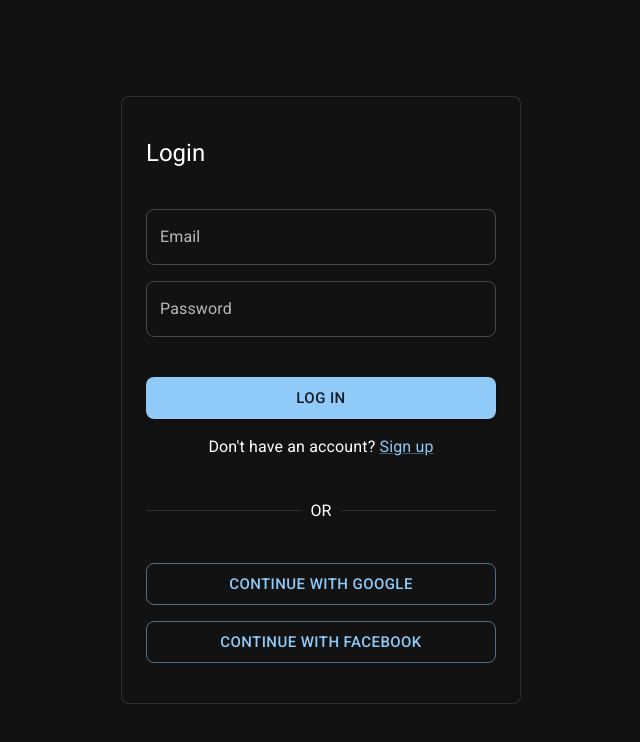
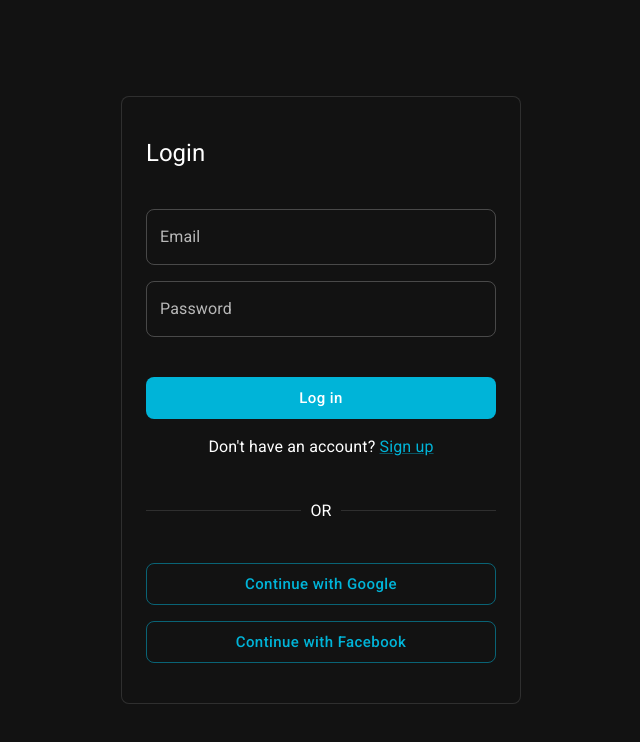
Before and after one commit to temarych/vite-template, a React (Vite) app: page /login in a window 1280 px wide. Shown: the top 742 px of the page, without its empty margins (319-959 px from the left). Built offline with nearby package versions, Linux system fonts and the light colour scheme.

Commit message:
feat(theme): add color modes

```diff
--- a/package.json
+++ b/package.json
@@ -15,6 +15,8 @@
     "@emotion/react": "^11.13.0",
     "@emotion/styled": "^11.13.0",
     "@hookform/resolvers": "^3.9.0",
+    "@mui/icons-material": "^5.16.7",
+    "@mui/lab": "^5.0.0-alpha.173",
     "@mui/material": "^5.16.7",
     "@reduxjs/toolkit": "^2.2.7",
     "react": "^18.3.1",
--- a/src/App.tsx
+++ b/src/App.tsx
@@ -1,12 +1,20 @@
 import { CssBaseline, ThemeProvider } from '@mui/material';
 import { BrowserRouter, Route, Routes } from 'react-router-dom';
+import { useMemo } from 'react';
+import { selectMode } from '@store/features/theme';
 import { Home } from '@modules/home';
 import { Login } from '@modules/auth/pages/Login';
 import { Signup } from '@modules/auth/pages/Signup';
 import { AuthLayout } from '@modules/auth/components/AuthLayout';
-import { theme } from './theme';
+import { useAppSelector } from './store';
+import { createTheme } from './theme';
 
-export const App = () => (
+export const App = () => {
+  const mode = useAppSelector(selectMode);
+
+  const theme = useMemo(() => createTheme(mode), [mode]);
+
+  return (
     <ThemeProvider theme={theme}>
       <CssBaseline />
 
@@ -22,3 +30,4 @@ export const App = () => (
       </BrowserRouter>
     </ThemeProvider>
   );
+};
--- /dev/null
+++ b/src/components/Button/index.tsx
@@ -0,0 +1,13 @@
+import { LoadingButton } from '@mui/lab';
+import { styled } from '@mui/material';
+
+export const Button = styled(LoadingButton)`
+  text-transform: none;
+
+  &,
+  &:hover,
+  &:focus,
+  &:active {
+    box-shadow: none;
+  }
+`;
--- /dev/null
+++ b/src/components/ModeToggle/index.tsx
@@ -0,0 +1,17 @@
+import { DarkMode, LightMode } from '@mui/icons-material';
+import { IconButton, IconButtonProps } from '@mui/material';
+import { Mode } from '@store/features/theme';
+
+export interface ModeToggleProps extends Omit<IconButtonProps, 'onChange'> {
+  mode: Mode;
+  onChange: (mode: Mode) => void;
+}
+
+export const ModeToggle = ({ mode, onChange, ...props }: ModeToggleProps) => (
+  <IconButton
+    {...props}
+    onClick={() => onChange(mode === 'dark' ? 'light' : 'dark')}
+  >
+    {mode === 'dark' ? <LightMode /> : <DarkMode />}
+  </IconButton>
+);
--- a/src/modules/auth/pages/Login/index.tsx
+++ b/src/modules/auth/pages/Login/index.tsx
@@ -1,10 +1,11 @@
-import { Button, Divider, Stack, TextField, Typography } from '@mui/material';
+import { Divider, Stack, TextField, Typography } from '@mui/material';
 import { useForm } from 'react-hook-form';
 import { zodResolver } from '@hookform/resolvers/zod';
 import { useCallback } from 'react';
 import { Link } from '@components/Link';
 import { AuthContainer } from '@modules/auth/components/AuthContainer';
 import { LoginFormData, loginSchema } from '@modules/auth/schemas/loginSchema';
+import { Button } from '@components/Button';
 
 export const Login = () => {
   const {
--- a/src/modules/auth/pages/Signup/index.tsx
+++ b/src/modules/auth/pages/Signup/index.tsx
@@ -1,13 +1,14 @@
-import { Button, Divider, Stack, TextField, Typography } from '@mui/material';
+import { Divider, Stack, TextField, Typography } from '@mui/material';
 import { useForm } from 'react-hook-form';
 import { zodResolver } from '@hookform/resolvers/zod';
 import { useCallback } from 'react';
-import { AuthContainer } from '@modules/auth/components/AuthContainer';
 import { Link } from '@components/Link';
+import { Button } from '@components/Button';
 import {
   SignupFormData,
   signupSchema,
 } from '@modules/auth/schemas/signupSchema';
+import { AuthContainer } from '@modules/auth/components/AuthContainer';
 
 export const Signup = () => {
   const {
--- a/src/modules/home/index.tsx
+++ b/src/modules/home/index.tsx
@@ -1,10 +1,19 @@
-import { styled, Typography } from '@mui/material';
+import { styled } from '@mui/material';
+import { ModeToggle } from '@components/ModeToggle';
+import { useAppDispatch, useAppSelector } from '@store/index';
+import { selectMode, setMode } from '@store/features/theme';
 
-export const Home = () => (
-  <Home.Wrapper>
-    <Typography variant="h6">Home</Typography>
-  </Home.Wrapper>
-);
+export const Home = () => {
+  const dispatch = useAppDispatch();
+
+  const mode = useAppSelector(selectMode);
+
+  return (
+    <Home.Wrapper>
+      <ModeToggle mode={mode} onChange={(mode) => dispatch(setMode(mode))} />
+    </Home.Wrapper>
+  );
+};
 
 Home.Wrapper = styled('div')`
   display: flex;
--- /dev/null
+++ b/src/store/features/theme/index.tsx
@@ -0,0 +1,29 @@
+import { createSlice, PayloadAction } from '@reduxjs/toolkit';
+import { RootState } from '@store/index';
+
+export type Mode = 'dark' | 'light';
+
+export interface ThemeState {
+  mode: Mode;
+}
+
+export const initialThemeState: ThemeState = {
+  mode: 'dark',
+};
+
+export const themeSlice = createSlice({
+  name: 'theme',
+  initialState: initialThemeState,
+  reducers: {
+    setMode(state, action: PayloadAction<Mode>) {
+      state.mode = action.payload;
+    },
+    toggleMode(state) {
+      state.mode = state.mode === 'dark' ? 'light' : 'dark';
+    },
+  },
+});
+
+export const { setMode, toggleMode } = themeSlice.actions;
+
+export const selectMode = (state: RootState) => state.theme.mode;
--- a/src/store/index.ts
+++ b/src/store/index.ts
@@ -3,16 +3,18 @@ import { PersistConfig, persistReducer, persistStore } from 'redux-persist';
 import { useDispatch, useSelector, useStore } from 'react-redux';
 import storage from 'redux-persist/lib/storage';
 import { authSlice } from './features/auth';
+import { themeSlice } from './features/theme';
 
 export const rootReducer = combineReducers({
   [authSlice.name]: authSlice.reducer,
+  [themeSlice.name]: themeSlice.reducer,
 });
 
 export type RootState = ReturnType<typeof rootReducer>;
 
 export const persistConfig: PersistConfig<RootState> = {
   key: 'root',
-  whitelist: [authSlice.name],
+  whitelist: [authSlice.name, themeSlice.name],
   storage,
 };
 
--- a/src/theme/index.ts
+++ b/src/theme/index.ts
@@ -1,6 +1,10 @@
-import { createTheme } from '@mui/material';
+import { createTheme as createMuiTheme } from '@mui/material';
+import { Mode } from '@store/features/theme';
+import { darkPalette } from './palettes/darkPalette';
+import { lightPalette } from './palettes/lightPalette';
 
-export const theme = createTheme({
-  palette: { mode: 'dark' },
-  shape: { borderRadius: 8 },
-});
+export const createTheme = (mode: Mode) =>
+  createMuiTheme({
+    palette: { ...(mode === 'dark' ? darkPalette : lightPalette), mode },
+    shape: { borderRadius: 8 },
+  });
--- /dev/null
+++ b/src/theme/palettes/darkPalette.ts
@@ -0,0 +1,10 @@
+import { PaletteOptions } from '@mui/material';
+
+export const darkPalette: PaletteOptions = {
+  primary: {
+    main: '#00b4d8',
+    dark: '#0096c7',
+    light: '#48cae4',
+    contrastText: '#ffffff',
+  },
+};
--- /dev/null
+++ b/src/theme/palettes/lightPalette.ts
@@ -0,0 +1,10 @@
+import { PaletteOptions } from '@mui/material';
+
+export const lightPalette: PaletteOptions = {
+  primary: {
+    main: '#00b4d8',
+    dark: '#0096c7',
+    light: '#48cae4',
+    contrastText: '#ffffff',
+  },
+};
```
Also changed, not shown: 1 other file (tests, documents, lock files or other folders). Lines whose indentation alone changed are shown as unchanged.
